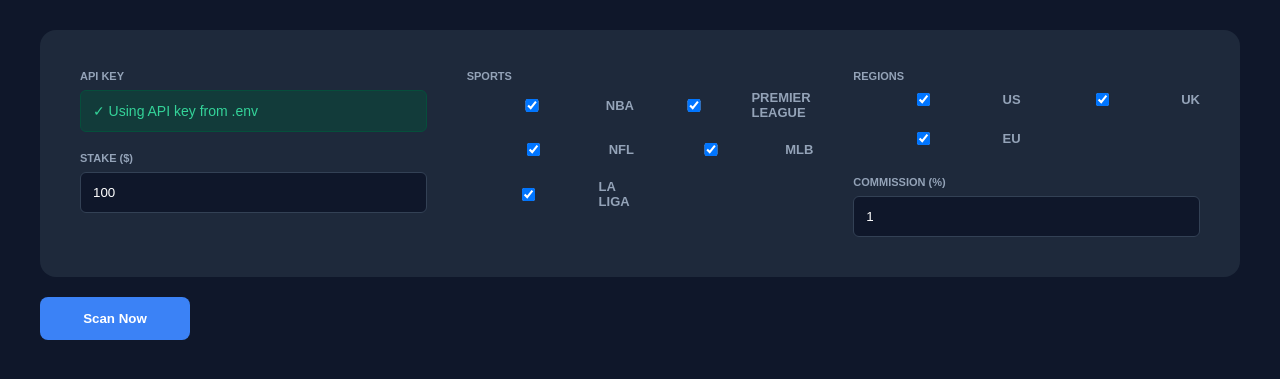
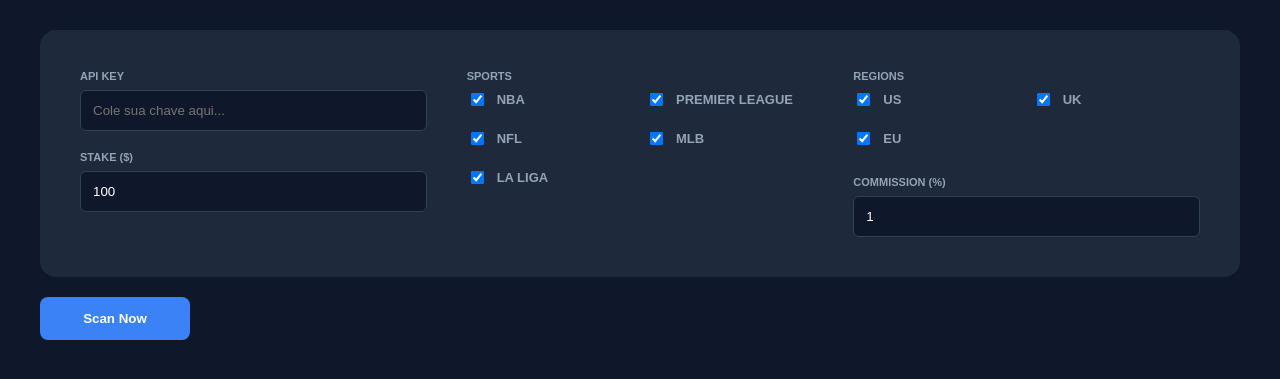
Before and after one commit to fekitorich/odd, a Flask app: page / in a window 1280 px wide. Shown: the part 88-467 px from the top of the page. Run offline with Flask 3, Linux system fonts and the light colour scheme.

Commit message:
Update index.html

```diff
--- a/templates/index.html
+++ b/templates/index.html
@@ -11,13 +11,12 @@
         h1 { margin: 0; font-size: 28px; color: white; }
         .main-panel { background: var(--panel); padding: 40px; border-radius: 16px; display: grid; grid-template-columns: 1fr 1fr 1fr; gap: 40px; }
         label { display: block; font-size: 11px; font-weight: bold; color: #94a3b8; margin-bottom: 8px; text-transform: uppercase; }
-        input { background: var(--bg); border: 1px solid #334155; color: white; padding: 12px; border-radius: 6px; width: 100%; box-sizing: border-box; }
-        .success { background: rgba(6,78,59,0.5); border: 1px solid var(--green); color: var(--green-text); padding: 12px; border-radius: 6px; font-size: 14px; }
+        /* Input de texto normal */
+        input[type="text"], input[type="number"] { background: var(--bg); border: 1px solid #334155; color: white; padding: 12px; border-radius: 6px; width: 100%; box-sizing: border-box; }
         .grid { display: grid; grid-template-columns: 1fr 1fr; gap: 12px; }
         .item { display: flex; align-items: center; gap: 10px; font-size: 13px; cursor: pointer; }
         .btn { background: var(--primary); color: white; border: none; padding: 14px; border-radius: 8px; font-weight: 600; cursor: pointer; width: 150px; margin-top: 20px; }
 
-        /* ABAS - Focadas para funcionar o clique */
         .tabs { display: flex; gap: 10px; margin-top: 40px; border-bottom: 1px solid #334155; }
         .tab { padding: 10px 20px; cursor: pointer; color: #94a3b8; border-bottom: 2px solid transparent; }
         .tab.active { color: white; border-bottom: 2px solid var(--primary); font-weight: bold; }
@@ -37,8 +36,11 @@
         <form id="form">
             <div class="main-panel">
                 <div>
-                    <label>API KEY</label><div class="success">✓ Using API key from .env</div>
-                    <label style="margin-top:20px">STAKE ($)</label><input type="number" name="stake" value="100">
+                    <label>API KEY</label>
+                    <input type="text" name="apiKey" placeholder="Cole sua chave aqui..." required>
+
+                    <label style="margin-top:20px">STAKE ($)</label>
+                    <input type="number" name="stake" value="100">
                 </div>
                 <div>
                     <label>SPORTS</label>
@@ -73,11 +75,9 @@
             <div id="ev" class="content active">
                 <table><thead><tr><th>Sport / Event</th><th>Bet</th><th>Edge/ROI</th></tr></thead><tbody id="tb-ev"></tbody></table>
             </div>
-
             <div id="arb" class="content">
                 <table><thead><tr><th>Sport / Event</th><th>Bet</th><th>ROI</th></tr></thead><tbody id="tb-arb"></tbody></table>
             </div>
-
             <div id="mid" class="content">
                 <table><thead><tr><th>Sport / Event</th><th>Range</th><th>ROI</th></tr></thead><tbody id="tb-mid"></tbody></table>
             </div>
@@ -97,11 +97,14 @@
             const btn = document.getElementById('btn');
             btn.innerText = 'Scanning...';
 
+            // Pega o valor digitado no campo apiKey
+            const formData = new FormData(e.target);
             const payload = {
-                sports: [...new FormData(e.target).getAll('sports')],
-                regions: [...new FormData(e.target).getAll('regions')],
-                stake: document.querySelector('[name=stake]').value,
-                commission: document.querySelector('[name=commission]').value
+                apiKey: formData.get('apiKey'), // Pega o que você digitou
+                sports: [...formData.getAll('sports')],
+                regions: [...formData.getAll('regions')],
+                stake: formData.get('stake'),
+                commission: formData.get('commission')
             };
 
             try {
@@ -114,14 +117,12 @@
                 const data = await res.json();
                 document.getElementById('results').style.display = 'block';
 
-                // Preenche as tabelas com os dados do seu scanner original
                 fill('tb-ev', data.plus_ev?.opportunities);
                 fill('tb-arb', data.arbitrage?.opportunities);
                 fill('tb-mid', data.middles?.opportunities);
 
             } catch (err) {
-                console.error(err);
-                alert('Erro na conexão. Verifique os logs.');
+                alert('Erro na conexão.');
             } finally {
                 btn.innerText = 'Scan Now';
             }
@@ -130,14 +131,12 @@
         function fill(id, list) {
             const tb = document.getElementById(id);
             if (!list || list.length === 0) {
-                tb.innerHTML = '<tr><td colspan="3">Sem oportunidades +EV encontradas neste momento.</td></tr>';
+                tb.innerHTML = '<tr><td colspan="3">Sem oportunidades encontradas.</td></tr>';
                 return;
             }
             tb.innerHTML = '';
             list.forEach(i => {
-                // Tenta pegar o ROI ou o Edge, dependendo de como seu scanner nomeia
                 const roi = i.roi_percent || i.ev_percent || 0;
-                // Tenta pegar o mercado ou a aposta
                 const bet = i.market || i.bet || i.selection || '-';
 
                 tb.innerHTML += `
```
